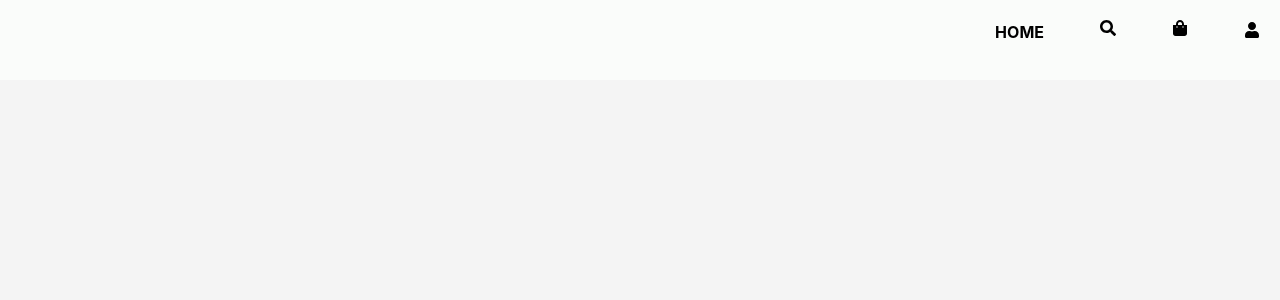
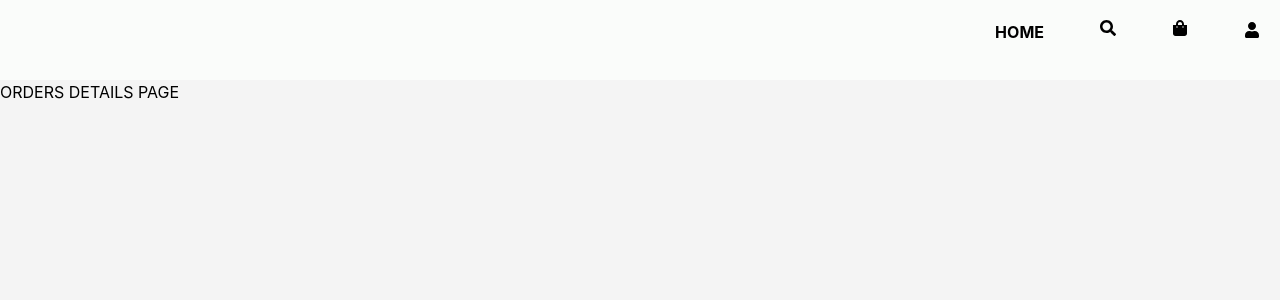
Before and after one commit to sana-mukhtar/Lets-shop, a React (Vite) app in the folder lets-shop-frontend/: page /order/1 in a window 1280 px wide. Before the commit this address had no page. Shown: the top 300 px of the page. Built offline with nearby package versions, Linux system fonts and the light colour scheme.

Commit message:
Orders Details Section Complete

```diff
--- a/lets-shop-frontend/src/App.tsx
+++ b/lets-shop-frontend/src/App.tsx
@@ -8,6 +8,8 @@ const Cart = lazy(() => import("./pages/Cart"));
 const Search = lazy(() => import("./pages/Search"));
 const Header = lazy(() => import("./components/Header"));
 const Login = lazy(() => import("./pages/Login"));
+const OrdersDetails = lazy(() => import("./pages/OrdersDetails"));
+
 
 //admin routes
 const Dashboard = lazy(() => import("./pages/admin/dashboard"));
@@ -43,6 +45,7 @@ const App = () => {
           <Route>
             <Route path="/shipping" element={<Shipping />} />
             <Route path="/orders" element={<Orders />} />
+            <Route path="/order/:id" element={<OrdersDetails />} />
           </Route>
           {/* admin routes */}
           <Route
--- a/lets-shop-frontend/src/pages/OrdersDetails.tsx
+++ b/lets-shop-frontend/src/pages/OrdersDetails.tsx
@@ -0,0 +1,11 @@
+
+
+const OrdersDetails = () => {
+  return (
+    <div>
+      ORDERS DETAILS PAGE
+    </div>
+  )
+}
+
+export default OrdersDetails
```
